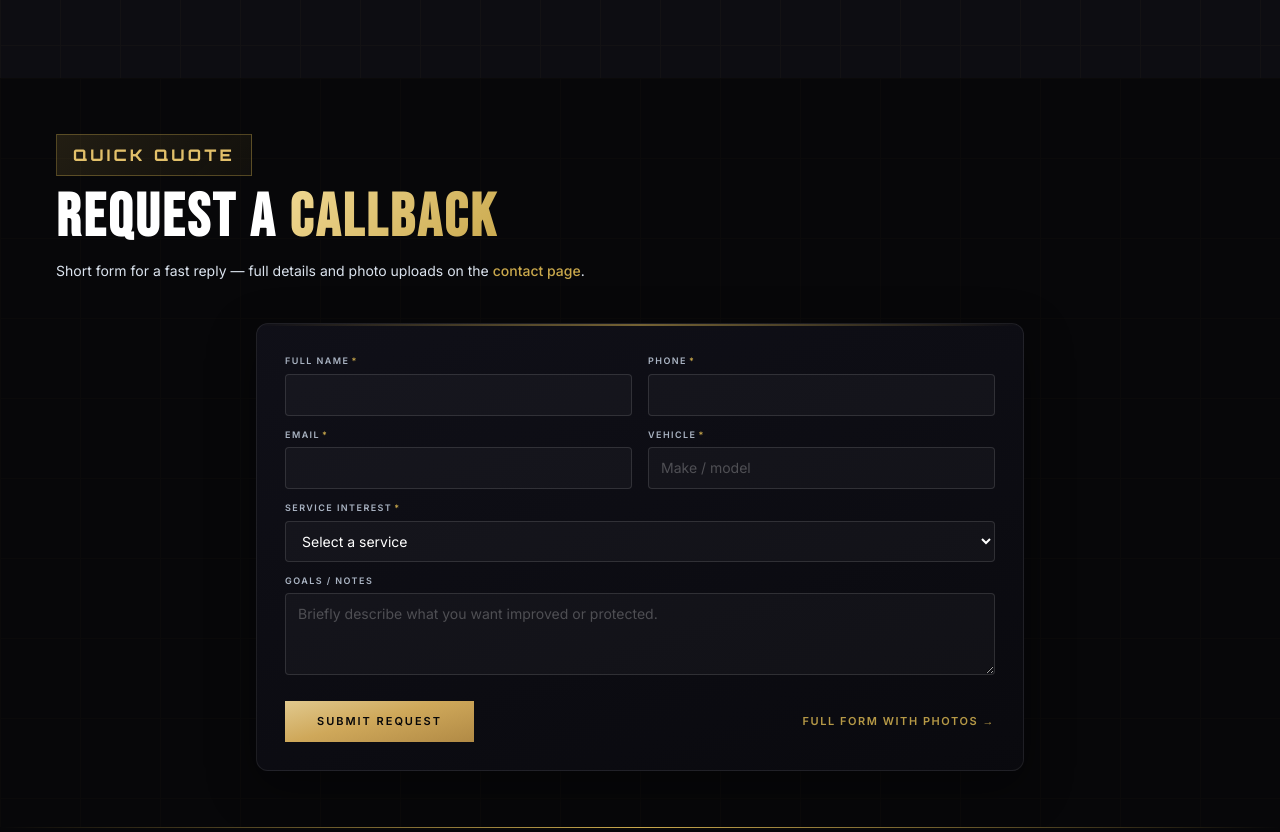
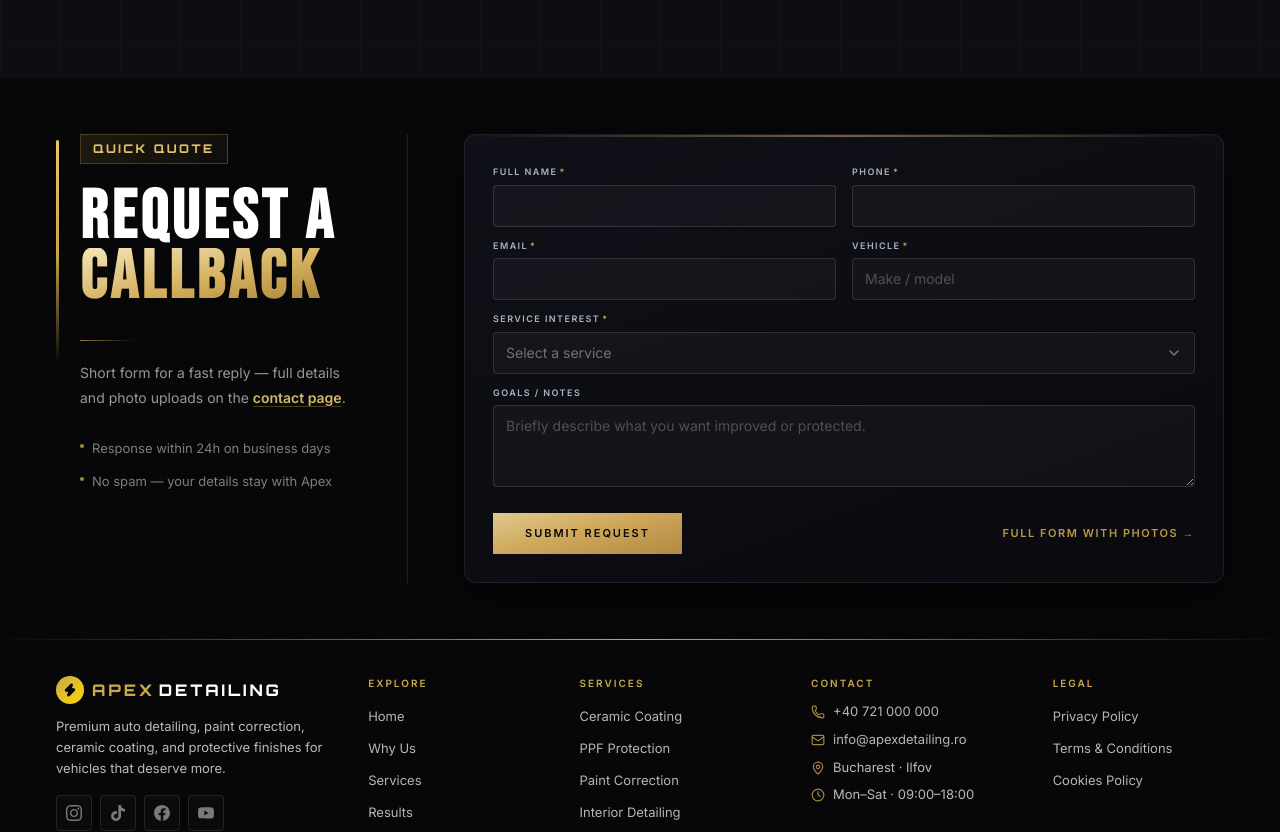
Before and after one commit to aristache-labs/car-detailing, a Next.js app: page / in a window 1280 px wide. Shown: the part 6124-6956 px from the top of the page. Built offline with nearby package versions, Linux system fonts and the light colour scheme.

Commit message:
refactor: streamline Contact and ContactCompact components for improved functionality
- Removed unused DarkSelect component code from Contact.tsx
- Integrated DarkSelect into ContactCompact.tsx for service selection
- Updated styles for better layout and visual consistency across both components

```diff
--- a/src/components/sections/ContactCompact.tsx
+++ b/src/components/sections/ContactCompact.tsx
@@ -4,6 +4,7 @@ import { useState } from 'react';
 import Link from 'next/link';
 import { motion } from 'framer-motion';
 import { ShieldCheck } from 'lucide-react';
+import DarkSelect from '@/components/ui/DarkSelect';
 
 const SERVICE_OPTIONS = [
   'Exterior Detailing',
@@ -16,6 +17,8 @@ const SERVICE_OPTIONS = [
   'Engine Bay Detailing',
   'Not Sure / Need Guidance',
 ] as const;
+
+const SERVICE_SELECT_OPTIONS = SERVICE_OPTIONS.map((s) => ({ value: s, label: s }));
 
 const inputBase =
   'w-full rounded-sm border border-white/12 bg-white/3 px-3 py-2.5 text-sm text-white outline-none transition-[border-color,box-shadow] [color-scheme:dark] placeholder:text-white/25 focus:border-[#C9A84C] focus:ring-1 focus:ring-[#C9A84C]/35';
@@ -47,47 +50,65 @@ export default function ContactCompact() {
         }}
       />
       <div className="relative z-10 mx-auto max-w-7xl px-4 sm:px-8 md:px-14">
-        <div className="mb-8 text-center md:mb-10 md:text-left">
+        <div className="grid grid-cols-1 gap-10 lg:grid-cols-12 lg:gap-12 lg:gap-x-14">
+          {/* Copy + form share one grid: no “floating” headline vs centered card */}
+          <div className="relative pl-5 text-left sm:pl-6 lg:col-span-4 lg:border-r lg:border-white/10 lg:pr-8 xl:pr-10">
+            <div
+              className="absolute left-0 top-1.5 h-[min(100%,14rem)] w-[3px] rounded-full bg-linear-to-b from-[#e8c768] via-[#C9A84C] to-transparent"
+              aria-hidden
+            />
             <span
-            className="mb-3 inline-flex px-4 py-2 text-sm font-black uppercase tracking-[0.2em] md:text-base"
+              className="inline-flex items-center px-3 py-1.5 text-[10px] font-black uppercase tracking-[0.2em] md:text-xs"
               style={{
                 color: '#E2C06A',
                 fontFamily: 'var(--font-orbitron)',
-              background: 'linear-gradient(135deg, rgba(201,168,76,0.14) 0%, rgba(201,168,76,0.05) 100%)',
-              border: '1px solid rgba(201,168,76,0.35)',
+                background: 'linear-gradient(135deg, rgba(201,168,76,0.12) 0%, rgba(201,168,76,0.04) 100%)',
+                border: '1px solid rgba(201,168,76,0.28)',
               }}
             >
               Quick quote
             </span>
             <h2
-            className="text-4xl font-black leading-none md:text-6xl"
-            style={{ fontFamily: 'var(--font-bebas)', color: 'white', letterSpacing: '0.05em' }}
+              className="mt-5 text-[clamp(2.5rem,6vw,4.25rem)] font-black leading-[0.88] tracking-[0.06em] sm:mt-6"
+              style={{ fontFamily: 'var(--font-bebas)', color: 'white' }}
             >
-            REQUEST A{' '}
-            <span
-              style={{
-                background: 'linear-gradient(135deg, #F0D892 0%, #C9A84C 100%)',
-                WebkitBackgroundClip: 'text',
-                WebkitTextFillColor: 'transparent',
-                backgroundClip: 'text',
-              }}
-            >
+              <span className="block text-white">REQUEST A</span>
+              <span className="mt-1 block bg-linear-to-br from-[#F5E6B8] via-[#D4B05C] to-[#9a7630] bg-clip-text text-transparent sm:mt-0">
                 CALLBACK
               </span>
             </h2>
+
+            <div
+              className="mt-7 h-px w-14 bg-linear-to-r from-[#C9A84C]/70 to-transparent sm:mt-8"
+              aria-hidden
+            />
             <p
-            className="mx-auto mt-3 max-w-xl text-sm leading-relaxed md:mx-0"
-            style={{ color: 'var(--text-secondary)', fontFamily: 'var(--font-inter)' }}
+              className="mt-5 max-w-88 text-[13px] leading-[1.75] text-white/58 sm:text-sm"
+              style={{ fontFamily: 'var(--font-inter)' }}
             >
               Short form for a fast reply — full details and photo uploads on the{' '}
-            <Link href="/contact" className="font-medium text-[#C9A84C] underline-offset-2 hover:text-[#e8d49a]">
+              <Link href="/contact" className="font-semibold text-[#d4b86a] underline decoration-[#C9A84C]/35 underline-offset-[3px] transition-colors hover:text-[#e8d49a]">
                 contact page
               </Link>
               .
             </p>
+            <ul
+              className="mt-7 max-w-md space-y-3 text-[12px] leading-relaxed text-white/48 sm:text-[13px]"
+              style={{ fontFamily: 'var(--font-inter)' }}
+            >
+              <li className="flex gap-2">
+                <span className="mt-1.5 h-1 w-1 shrink-0 rounded-full bg-[#C9A84C]/80" aria-hidden />
+                Response within 24h on business days
+              </li>
+              <li className="flex gap-2">
+                <span className="mt-1.5 h-1 w-1 shrink-0 rounded-full bg-[#C9A84C]/80" aria-hidden />
+                No spam — your details stay with Apex
+              </li>
+            </ul>
           </div>
 
-        <div className="mx-auto max-w-3xl overflow-hidden rounded-xl border border-white/8 bg-[linear-gradient(160deg,rgba(17,17,26,0.92)_0%,rgba(10,10,15,0.96)_100%)] shadow-[0_16px_48px_rgba(0,0,0,0.38)]">
+          <div className="min-w-0 lg:col-span-8">
+            <div className="overflow-visible rounded-xl border border-white/8 bg-[linear-gradient(160deg,rgba(17,17,26,0.92)_0%,rgba(10,10,15,0.96)_100%)] shadow-[0_16px_48px_rgba(0,0,0,0.38)]">
               <div
                 className="h-[2px] w-full"
                 style={{ background: 'linear-gradient(90deg, transparent 0%, rgba(201,168,76,0.55) 50%, transparent 100%)' }}
@@ -145,21 +166,14 @@ export default function ContactCompact() {
                   <label htmlFor="compact-service" className={labelBase} style={{ color: 'var(--text-micro)', fontFamily: 'var(--font-inter)' }}>
                     Service interest<span className="ml-0.5 text-[#C9A84C]">*</span>
                   </label>
-                  <select
+                  <DarkSelect
                     id="compact-service"
                     name="service"
-                    required
                     value={service}
-                    onChange={(e) => setService(e.target.value)}
-                    className={inputBase}
-                  >
-                    <option value="">Select a service</option>
-                    {SERVICE_OPTIONS.map((s) => (
-                      <option key={s} value={s}>
-                        {s}
-                      </option>
-                    ))}
-                  </select>
+                    onChange={setService}
+                    options={SERVICE_SELECT_OPTIONS}
+                    placeholder="Select a service"
+                  />
                 </div>
                 <div className="sm:col-span-2">
                   <label htmlFor="compact-message" className={labelBase} style={{ color: 'var(--text-micro)', fontFamily: 'var(--font-inter)' }}>
@@ -198,6 +212,8 @@ export default function ContactCompact() {
           )}
         </div>
           </div>
+        </div>
+      </div>
     </section>
   );
 }
--- /dev/null
+++ b/src/components/ui/DarkSelect.tsx
@@ -0,0 +1,106 @@
+'use client';
+
+import { useEffect, useRef, useState } from 'react';
+import { ChevronDown } from 'lucide-react';
+
+const triggerClass =
+  'w-full rounded-sm border border-white/12 bg-white/3 px-3 py-2.5 text-sm text-white outline-none transition-[border-color,box-shadow] [color-scheme:dark] placeholder:text-white/25 focus:border-[#C9A84C] focus:ring-1 focus:ring-[#C9A84C]/35';
+
+export type DarkSelectOption = { value: string; label: string };
+
+/** Custom listbox — same UX as Contact form; avoids the OS native select menu styling. */
+export default function DarkSelect({
+  id,
+  name,
+  value,
+  onChange,
+  options,
+  placeholder,
+  error,
+}: {
+  id: string;
+  name: string;
+  value: string;
+  onChange: (value: string) => void;
+  options: readonly DarkSelectOption[];
+  placeholder: string;
+  error?: boolean;
+}) {
+  const [open, setOpen] = useState(false);
+  const wrapRef = useRef<HTMLDivElement>(null);
+  const listId = `${id}-listbox`;
+
+  useEffect(() => {
+    if (!open) return;
+    const onDoc = (e: MouseEvent) => {
+      if (wrapRef.current && !wrapRef.current.contains(e.target as Node)) setOpen(false);
+    };
+    const onKey = (e: KeyboardEvent) => {
+      if (e.key === 'Escape') setOpen(false);
+    };
+    document.addEventListener('mousedown', onDoc);
+    document.addEventListener('keydown', onKey);
+    return () => {
+      document.removeEventListener('mousedown', onDoc);
+      document.removeEventListener('keydown', onKey);
+    };
+  }, [open]);
+
+  const display = options.find((o) => o.value === value)?.label ?? placeholder;
+  const showPlaceholderStyle = value === '' && !options.some((o) => o.value === '');
+
+  return (
+    <div className="relative" ref={wrapRef}>
+      <input type="hidden" name={name} value={value} />
+      <button
+        type="button"
+        id={id}
+        className={`${triggerClass} flex w-full cursor-pointer items-center justify-between gap-2 text-left`}
+        aria-haspopup="listbox"
+        aria-expanded={open}
+        aria-controls={listId}
+        onClick={() => setOpen((o) => !o)}
+        style={
+          error
+            ? { borderColor: 'rgba(251, 191, 36, 0.45)', boxShadow: '0 0 0 1px rgba(251, 191, 36, 0.2)' }
+            : undefined
+        }
+      >
+        <span className={showPlaceholderStyle ? 'text-white/40' : undefined}>{display}</span>
+        <ChevronDown
+          className={`h-4 w-4 shrink-0 text-white/45 transition-transform duration-200 ${open ? 'rotate-180' : ''}`}
+          aria-hidden
+        />
+      </button>
+      {open ? (
+        <ul
+          id={listId}
+          role="listbox"
+          className="absolute left-0 right-0 top-full z-60 mt-1 max-h-60 overflow-auto rounded-sm border border-white/12 bg-[#0c0c10] py-1 shadow-[0_16px_48px_rgba(0,0,0,0.55)]"
+          style={{ fontFamily: 'var(--font-inter)' }}
+        >
+          {options.map((opt) => (
+            <li key={opt.value === '' ? '__empty' : opt.value} role="presentation">
+              <button
+                type="button"
+                role="option"
+                aria-selected={value === opt.value}
+                className={`w-full px-3 py-2 text-left text-sm transition-colors ${
+                  value === opt.value
+                    ? 'bg-[#C9A84C]/15 text-[#f0d892]'
+                    : 'text-white/90 hover:bg-white/6'
+                }`}
+                onClick={() => {
+                  onChange(opt.value);
+                  setOpen(false);
+                }}
+              >
+                {opt.label}
+              </button>
+            </li>
+          ))}
+        </ul>
+      ) : null}
+    </div>
+  );
+}
```
Also changed, not shown: src/components/sections/Contact.tsx (+4 -99 lines). Lines whose indentation alone changed are shown as unchanged.
